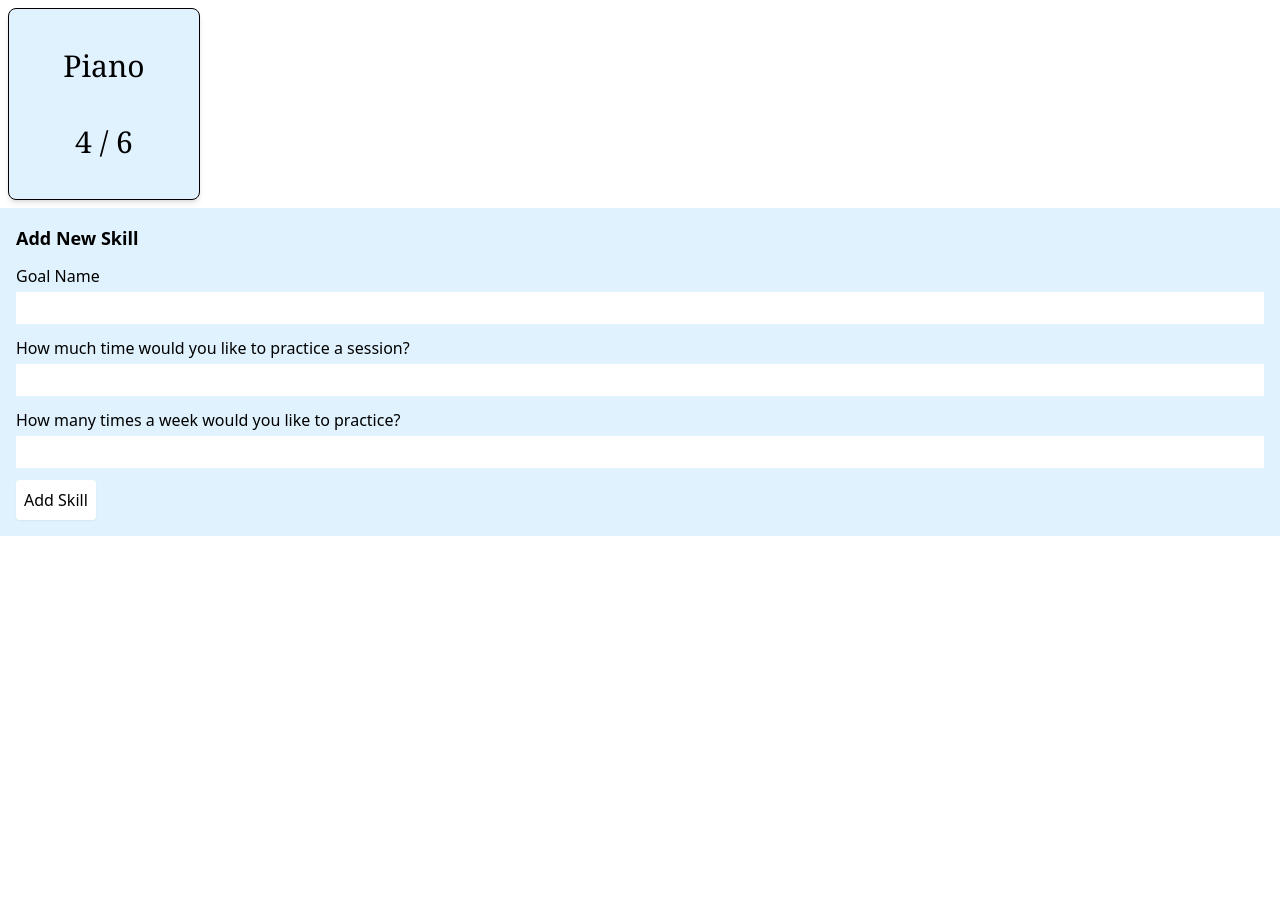
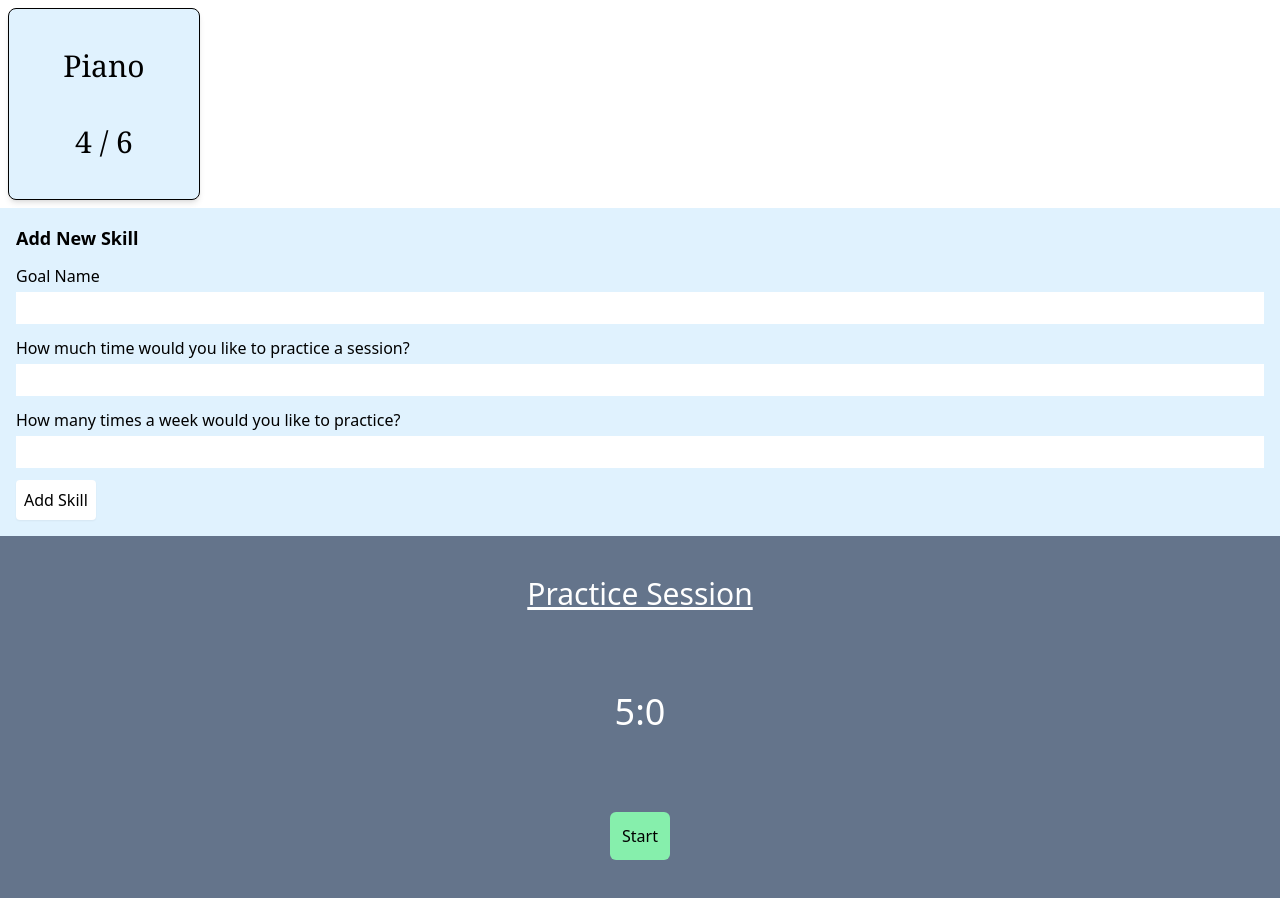
Before and after one commit to chingu-voyages/v43-tier2-team-21, a React (Create React App) app: page /dashboard in a window 1280 px wide. Before the commit the page ends 800 px from the top, so only its background shows below. Built offline with nearby package versions, Linux system fonts and the light colour scheme.

Commit message:
First timer implementation

```diff
--- a/src/components/SkillForm.js
+++ b/src/components/SkillForm.js
@@ -47,6 +47,7 @@ const SkillForm = ({ prepopulatedData }) => {
       timeGoalTouched: true,
       pointGoalTouched: true,
     }));
+
     if (!timeGoal || !pointGoal || !skillNameTouched) {
       console.log("Error occured, no submit");
       setTriedSubmit(true);
--- /dev/null
+++ b/src/components/Timer.js
@@ -0,0 +1,71 @@
+import React from "react";
+import { useTimer } from "react-timer-hook";
+
+function tempTime() {
+  const tempTime = new Date();
+  tempTime.setSeconds(tempTime.getSeconds() + 300);
+  return tempTime;
+}
+
+const Timer = ({ expiryTimestamp = tempTime() }) => {
+  const { seconds, minutes, isRunning, start, pause, resume, restart } =
+    useTimer({
+      expiryTimestamp,
+      autoStart: false,
+      onExpire: () => console.warn("onExpire called"),
+    });
+  const [hasStarted, setHasStarted] = React.useState(false);
+
+  React.useEffect(() => {
+    if (minutes !== 5) {
+      setHasStarted(true);
+    } else {
+      setHasStarted(false);
+    }
+  }, [minutes]);
+
+  return (
+    <div className="flex flex-col items-center bg-slate-500 text-white p-10">
+      <h2 className="text-3xl underline">Practice Session</h2>
+      <div className="my-20 text-4xl">
+        <span>{minutes}</span>:<span>{seconds}</span>
+      </div>
+      <div className="flex text-black">
+        {!hasStarted && (
+          <button
+            className="mx-2 bg-green-300 p-3 rounded-md hover:opacity-80"
+            onClick={start}
+          >
+            Start
+          </button>
+        )}
+        {isRunning && (
+          <button
+            className="mx-2 bg-red-300 p-3 rounded-md hover:opacity-80"
+            onClick={pause}
+          >
+            Pause
+          </button>
+        )}
+        {!isRunning && hasStarted && (
+          <button
+            className="mx-2 bg-green-300 p-3 rounded-md hover:opacity-80"
+            onClick={resume}
+          >
+            Resume
+          </button>
+        )}
+        {hasStarted && (
+          <button
+            className="mx-2 bg-blue-300 p-3 rounded-md hover:opacity-80"
+            onClick={() => restart(tempTime(), false)}
+          >
+            Restart
+          </button>
+        )}
+      </div>
+    </div>
+  );
+};
+
+export default Timer;
--- a/src/pages/Dashboard.js
+++ b/src/pages/Dashboard.js
@@ -1,11 +1,13 @@
 import SkillForm from "../components/SkillForm";
 import { SkillCard } from "../components/SkillCard";
+import Timer from "../components/Timer";
 
 const Dashboard = () => {
   return (
     <>
       <SkillCard />
       <SkillForm />
+      <Timer />
     </>
   );
 };
```
